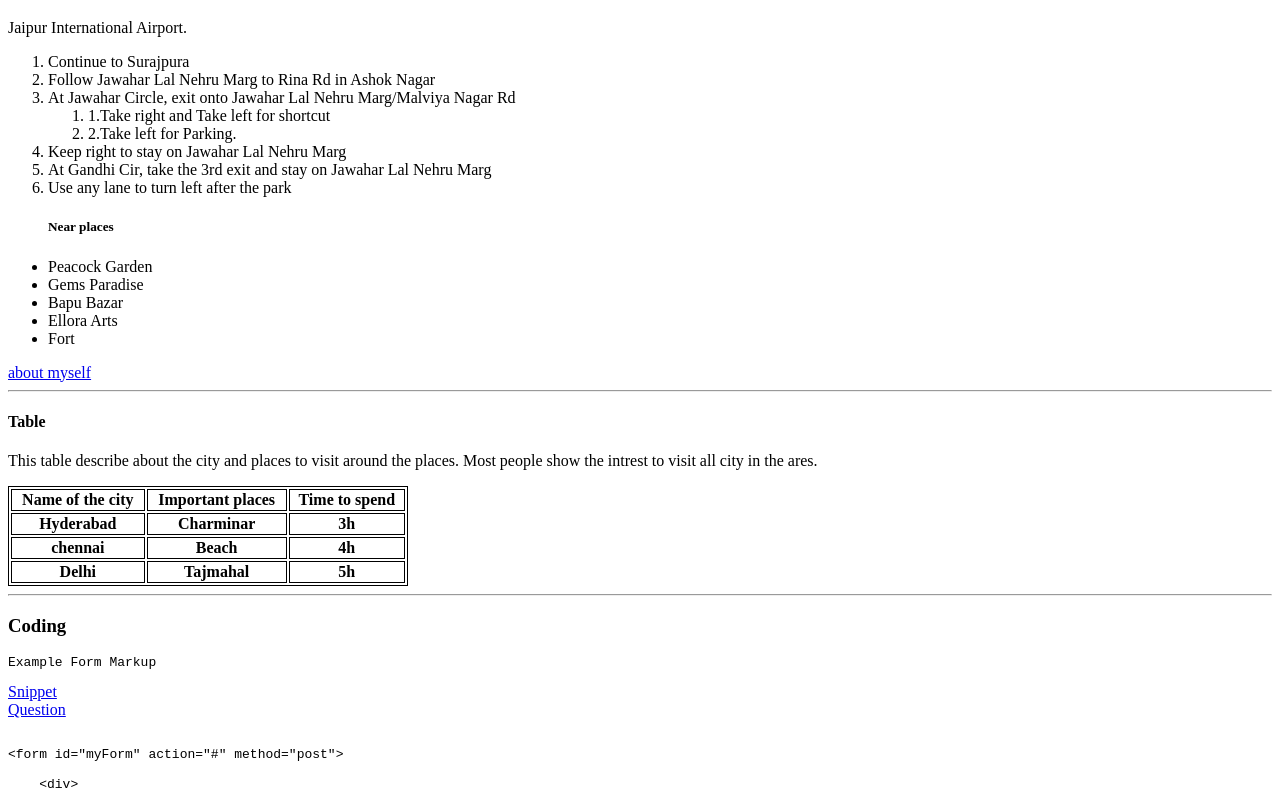
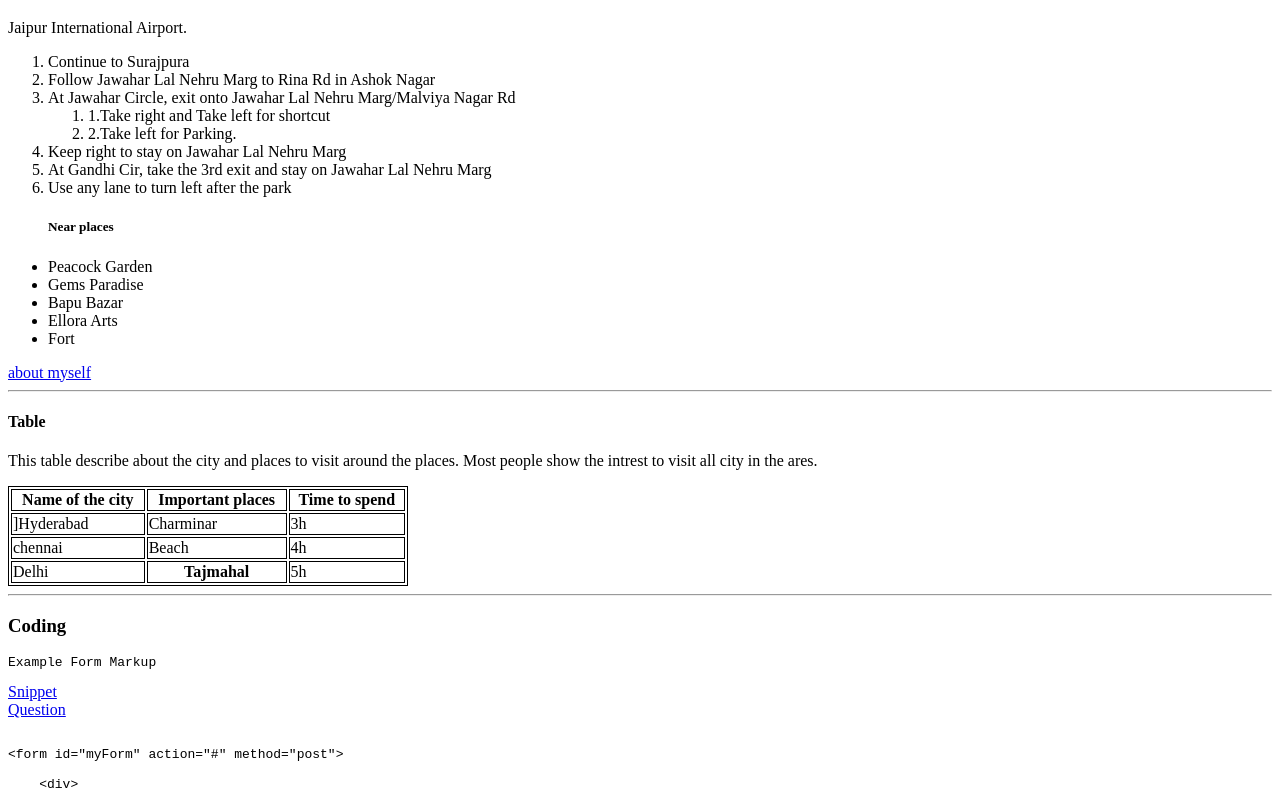
Before and after one commit to 44-563-Web-Apps-F22/44563-webapps-assignment-3-Rangaprudhviraju, a plain HTML site: page index.html in a window 1280 px wide. Shown: the part 274-1066 px from the top of the page. Drawn offline with Linux system fonts and the light colour scheme.

```diff
--- a/index.html
+++ b/index.html
@@ -54,19 +54,19 @@
      <th>Time to spend</th>
  </tr>
  <tr>
-     <th>Hyderabad</th>
-     <th>Charminar</th>
-     <th>3h</th>
+     <td>]Hyderabad</td>
+     <td>Charminar</td>
+     <td>3h</td>
  </tr>
  <tr>
-     <th>chennai</th>
-     <th>Beach</th>
-     <th>4h</th>
+     <td>chennai</td>
+     <td>Beach</td>
+     <td>4h</td>
  </tr>
  <tr>
-     <th>Delhi</th>
-     <th>Tajmahal</th>
-     <th>5h</th>
+     <td>Delhi</td>
+     <th>Tajmahal</td>
+     <td>5h</td>
  </tr>
 </table>
 
```
